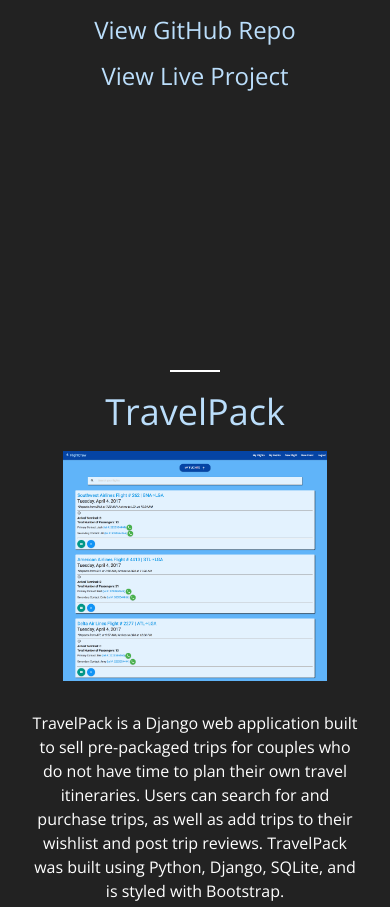
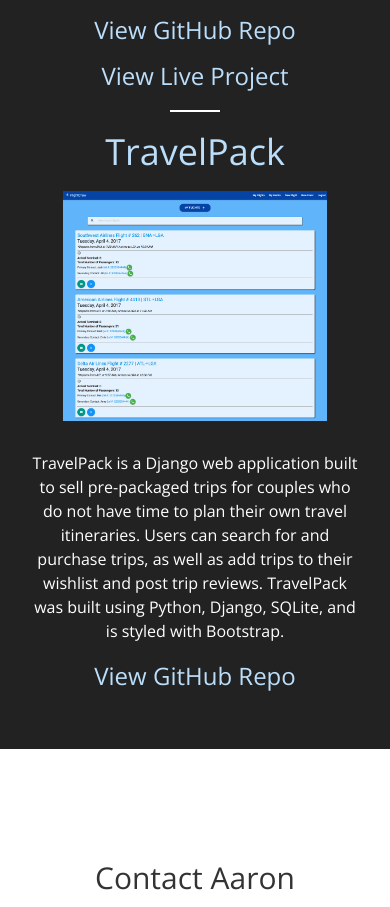
Before and after one commit to barfootaaron/barfootaaron.github.io, a website: page index.html in a window 390 px wide. Shown: the part 5341-6248 px from the top of the page. Drawn offline with nearby package versions, Linux system fonts and the light colour scheme.

Commit message:
one more tweak to media query

```diff
--- a/css/main.css
+++ b/css/main.css
@@ -79,7 +79,7 @@
 	border-top: white;
 	background-color: white;
 	height: 2px;
-	margin-top: 20em;
+
 }
 
 @media (min-width: 768px) {
```
